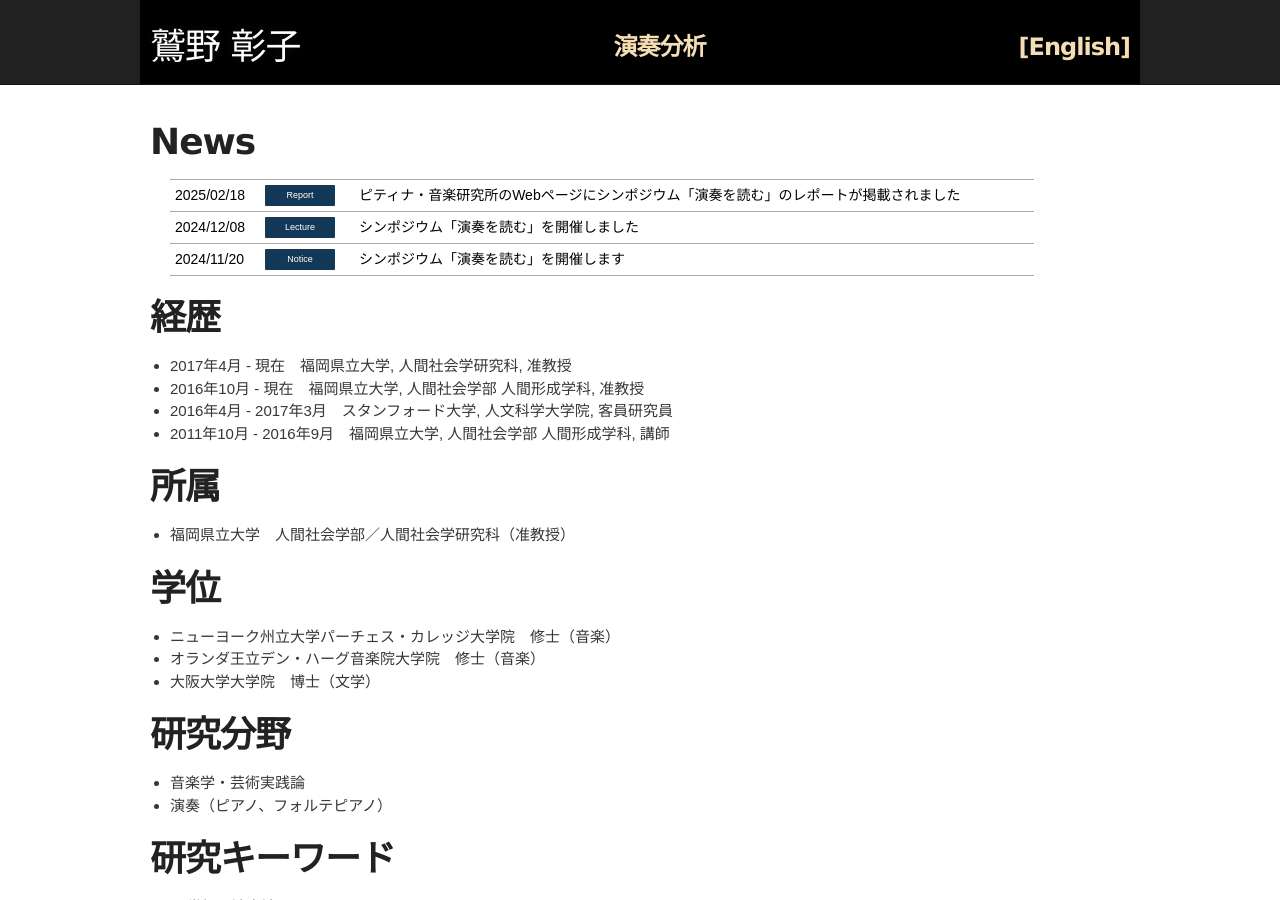
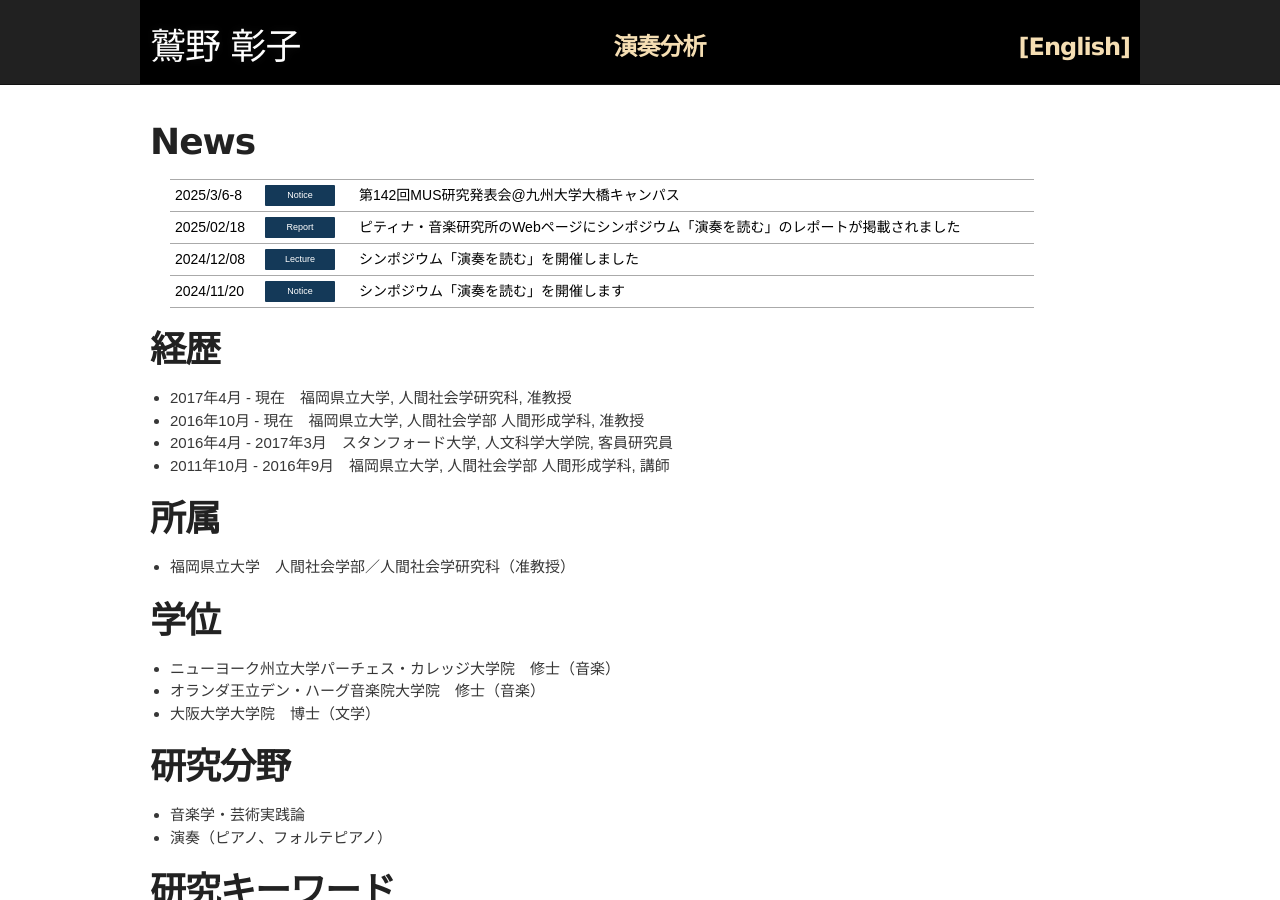
Before and after one commit to akikowashino/akikowashino.github.io, a Jekyll site: the page built from index.md, in a window 1280 px wide and 900 px high. Built offline with Jekyll 4.4.1, drawn with Linux system fonts in a browser that asks for light colours.

Commit message:
Update news.html

```diff
--- a/news.html
+++ b/news.html
@@ -3,6 +3,15 @@
 
 <ul class="msr_newslist01">
 <li></li>
+<li>
+	<a href="https://www.ipsj.or.jp/kenkyukai/event/mus142.html" target="_blank">
+	<div>
+	<time datetime="2025-02-18">2025/3/6-8</time>
+	<p class="cat01">Notice</p>
+	</div>
+	<p>第142回MUS研究発表会@九州大学大橋キャンパス</p>
+	</a>
+</li>
 <li>
 	<a href="https://prim.piano.or.jp/2025/02/entry_29.html" target="_blank">
 	<div>
```
